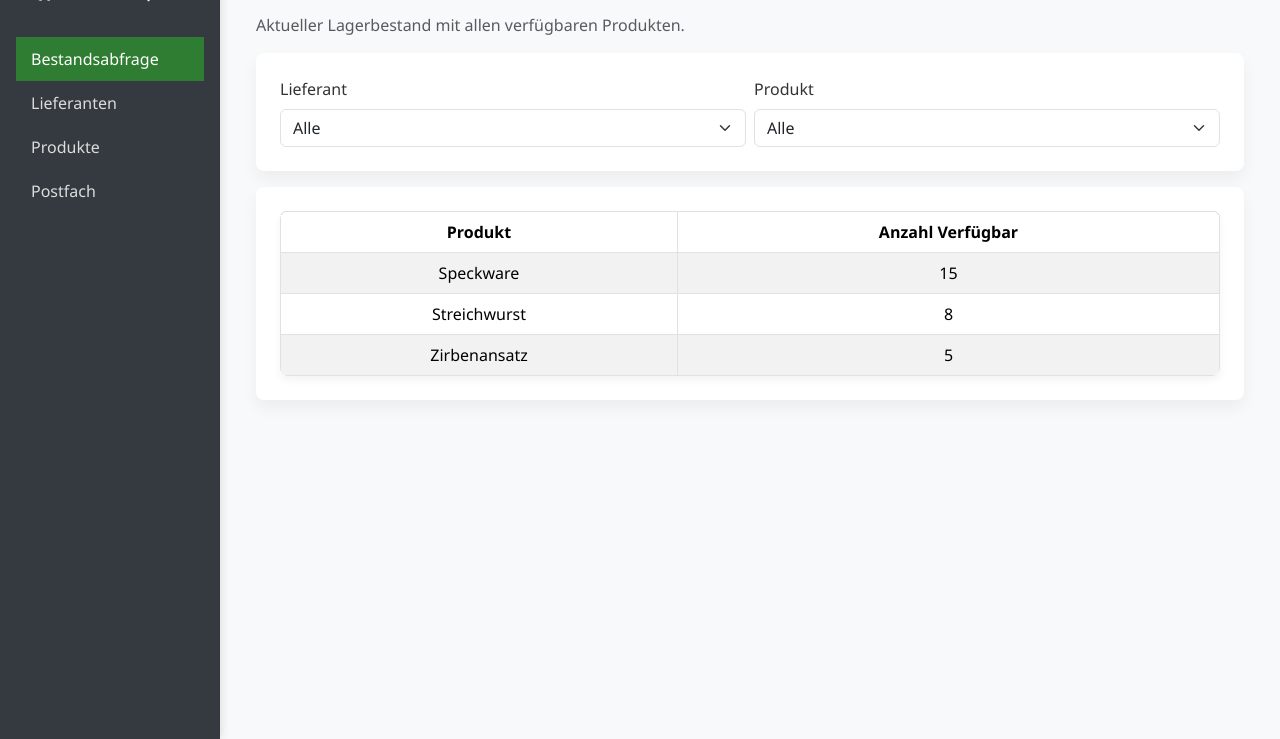
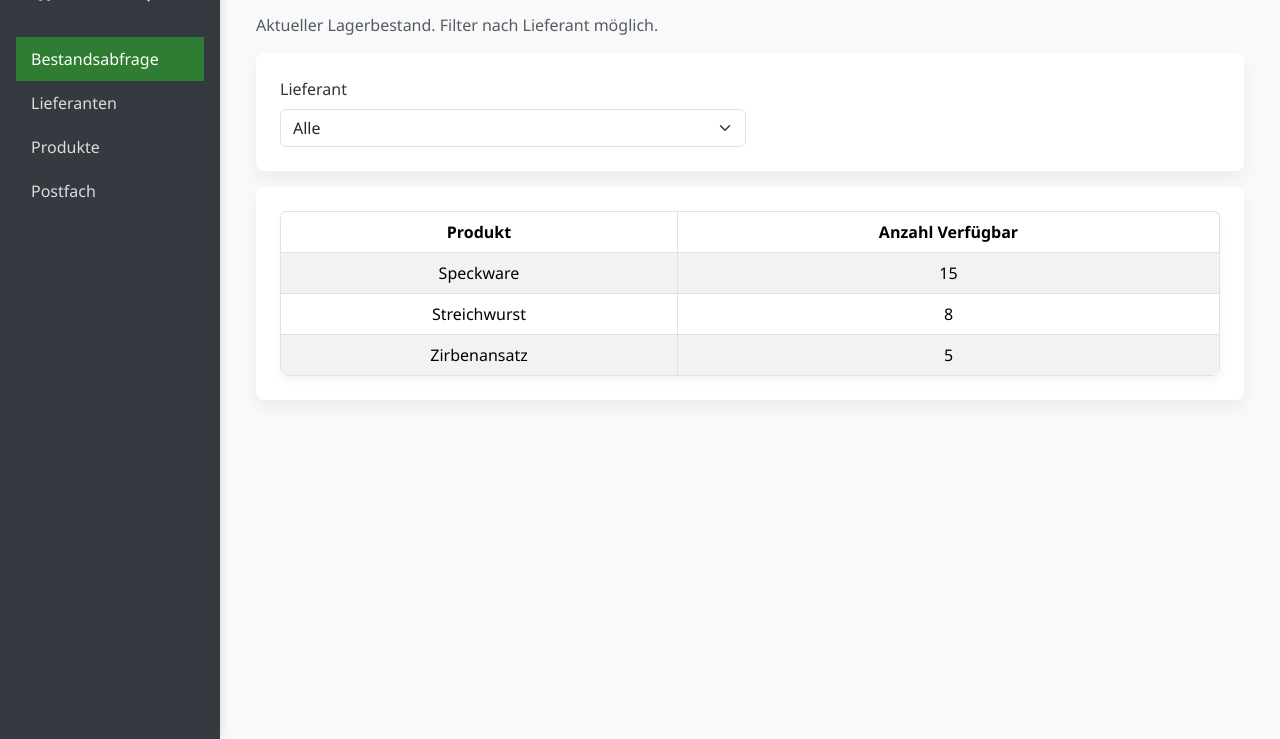
Before and after one commit to xen3rgy/SEWeb, a plain HTML site: page WebNewChanged/inventur.html in a window 1280 px wide. Shown: the part 61-800 px from the top of the page. Drawn offline with nearby package versions, Linux system fonts and the light colour scheme.

Commit message:
Remove product filter from inventory page

```diff
--- a/WebNewChanged/inventur.html
+++ b/WebNewChanged/inventur.html
@@ -23,16 +23,12 @@
         <main class="flex-fill p-4">
             <div class="container-xl">
                 <h3>Bestandsabfrage</h3>
-                <p class="text-muted">Aktueller Lagerbestand mit allen verfügbaren Produkten.</p>
+                <p class="text-muted">Aktueller Lagerbestand. Filter nach Lieferant möglich.</p>
                 <div class="bg-card mb-3">
                     <div class="row g-2">
                         <div class="col-md-6">
                             <label for="inventur-lieferant" class="form-label">Lieferant</label>
                             <select id="inventur-lieferant" class="form-select"></select>
-                        </div>
-                        <div class="col-md-6">
-                            <label for="inventur-produkt" class="form-label">Produkt</label>
-                            <select id="inventur-produkt" class="form-select"></select>
                         </div>
                     </div>
                 </div>
--- a/WebNewChanged/script.js
+++ b/WebNewChanged/script.js
@@ -279,13 +279,9 @@ function ladeInventurTabelle() {
   const tbody = document.getElementById("inventur-tbody");
   if (!tbody) return;
   const selectedLieferant = document.getElementById("inventur-lieferant")?.value;
-  const selectedProdukt = document.getElementById("inventur-produkt")?.value;
   tbody.innerHTML = "";
   produkte
-    .filter(
-      (p) => !selectedLieferant || p.lieferant === selectedLieferant,
-    )
-    .filter((p) => !selectedProdukt || p.name === selectedProdukt)
+    .filter((p) => !selectedLieferant || p.lieferant === selectedLieferant)
     .forEach((p) => {
       const row = document.createElement("tr");
       row.innerHTML = `<td>${p.name}</td><td>${p.bestand}</td>`;
@@ -295,8 +291,7 @@ function ladeInventurTabelle() {
 
 function initInventur() {
   const lieferantSel = document.getElementById("inventur-lieferant");
-  const produktSel = document.getElementById("inventur-produkt");
-  if (lieferantSel && produktSel) {
+  if (lieferantSel) {
     lieferantSel.innerHTML = "<option value=''>Alle</option>";
     lieferanten.forEach((l) => {
       const opt = document.createElement("option");
@@ -304,28 +299,7 @@ function initInventur() {
       opt.textContent = l.name;
       lieferantSel.appendChild(opt);
     });
-
-    function updateProdukte() {
-      produktSel.innerHTML = "<option value=''>Alle</option>";
-      produkte
-        .filter((p) =>
-          !lieferantSel.value || p.lieferant === lieferantSel.value,
-        )
-        .forEach((p) => {
-          const opt = document.createElement("option");
-          opt.value = p.name;
-          opt.textContent = p.name;
-          produktSel.appendChild(opt);
-        });
-    }
-
-    lieferantSel.addEventListener("change", () => {
-      updateProdukte();
-      ladeInventurTabelle();
-    });
-    produktSel.addEventListener("change", ladeInventurTabelle);
-
-    updateProdukte();
+    lieferantSel.addEventListener("change", ladeInventurTabelle);
   }
   ladeInventurTabelle();
 }
```
Also changed, not shown: WebNewChanged/README.md.
